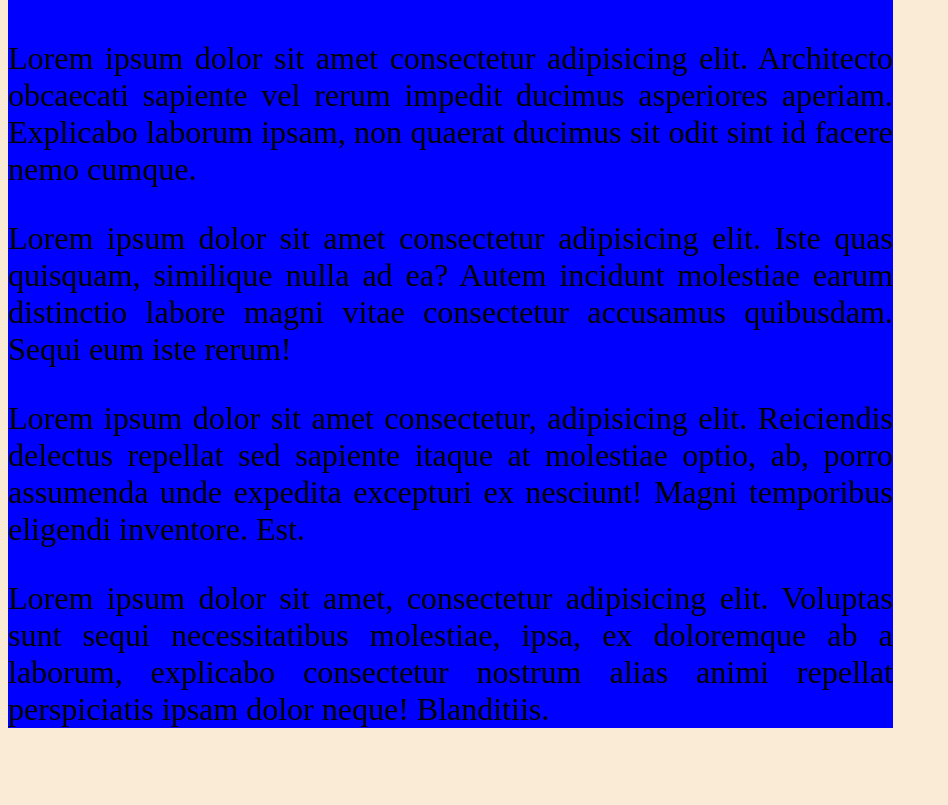
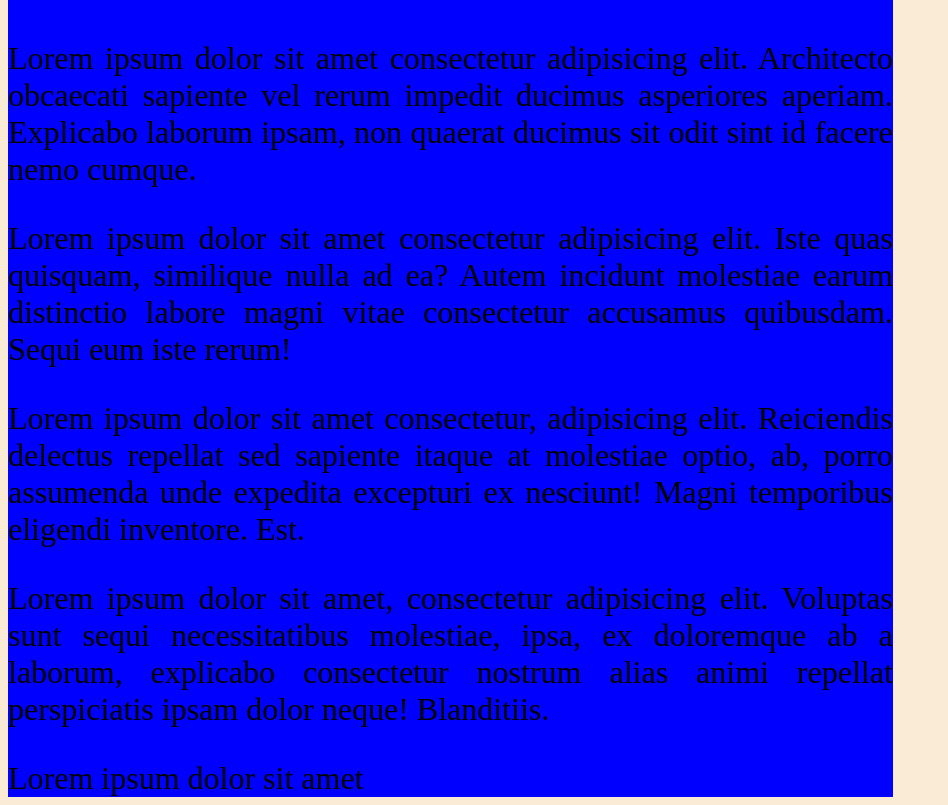
Before and after one commit to federal344BP/hyperblog, a plain HTML site: page index.html in a window 1280 px wide. Shown: the part 258-1063 px from the top of the page, without its empty margins (0-948 px from the left). Before the commit the page ends 1018 px from the top, so only its background shows below. Drawn offline with Linux system fonts and the light colour scheme.

Commit message:
Footer agregado

```diff
--- a/index.html
+++ b/index.html
@@ -39,6 +39,7 @@
           explicabo consectetur nostrum alias animi repellat perspiciatis ipsam
           dolor neque! Blanditiis.
         </p>
+        <footer>Lorem ipsum dolor sit amet</footer>
       </div>
     </div>
   </body>
```
